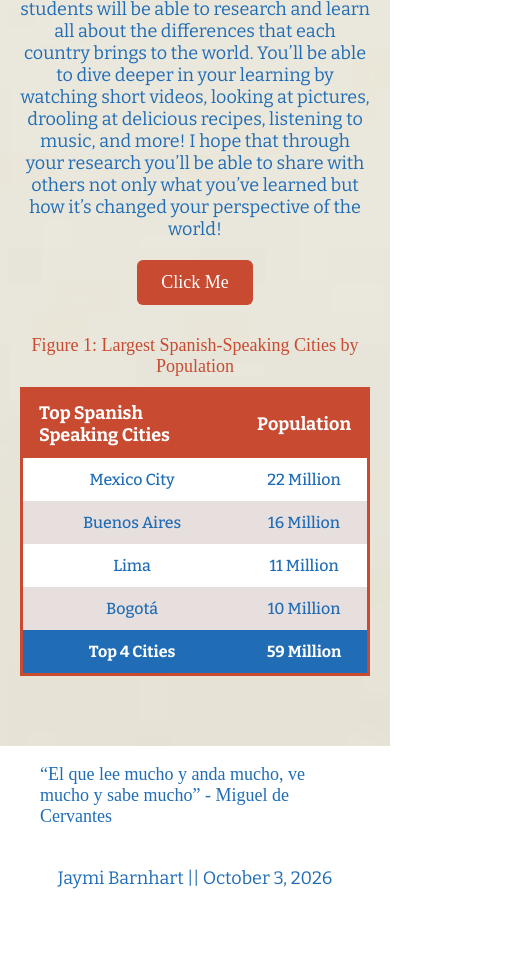
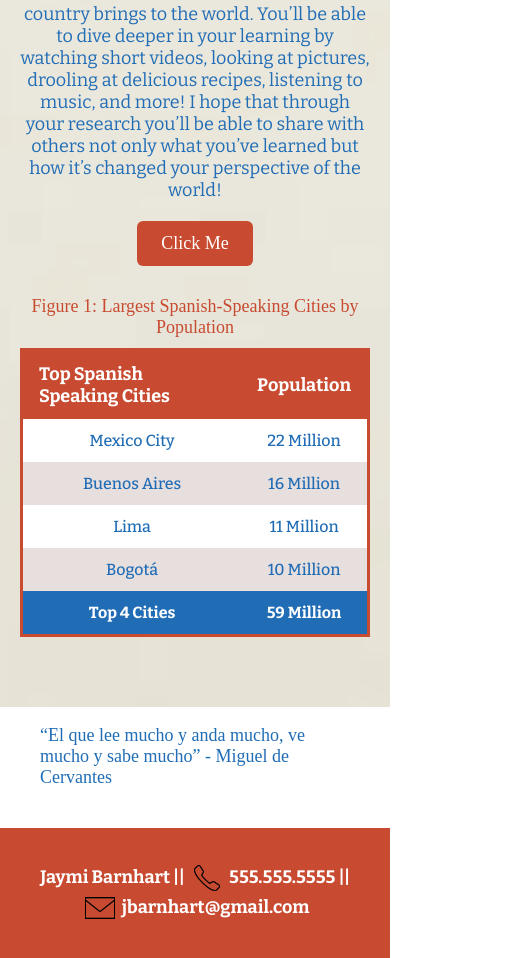
Before and after one commit to jaymibarnhart/jaymibarnhart.github.io, a plain HTML site: page webdevelopment/index.html in a window 390 px wide. Shown: the part 587-1545 px from the top of the page, 513 px wide, since content can reach past the window. Before the commit the page ends 1476 px from the top, so only its background shows below. Drawn offline with nearby package versions, Linux system fonts and the light colour scheme; a web font is replaced by a local one.

Commit message:
Enhance index.html with mobile menu and footer
Added a mobile menu toggle and footer details.

```diff
--- a/webdevelopment/index.html
+++ b/webdevelopment/index.html
@@ -20,11 +20,14 @@ Description: index/home
 <header>
      <img src="logo.png" alt="Your Site Logo" class="site-logo">
 
-    <nav class="navbar">
+    <input type="checkbox" id="menu-toggle" class="menu-checkbox">
+    <label for="menu-toggle" class="hamburger">&#9776;</label>
+
+    <nav class="navbar mobile-menu">
     <ul>
       <li><a href="index.html">Home</a></li>
       <li><a href="about.html">About</a></li>
-     <!-- 2-Tier Dropdown Item -->
+
         <li class="dropdown">
             <a href="content.html" class="dropbtn">Content &#9662;</a>
             <ul class="dropdown-menu">
@@ -96,9 +99,16 @@ Description: index/home
         </blockquote>
     </main>
 
-    <footer>
-        <p>Jaymi Barnhart || October 3, 2026</p>
-    </footer>
+     <footer class="footer-container">
+    <img src="footer.png" alt="" class="footer-bg-img">
+    <div class="footer-content">
+        <p>
+            Jaymi Barnhart ||
+            <img src="phone.png" alt="Phone Icon" class="footer-icon-sm"> 555.555.5555 ||
+            <img src="email.png" alt="Email Icon" class="footer-icon-sm"> jbarnhart@gmail.com
+        </p>
+    </div>
+</footer>
 
 </body>
 </html>
```
